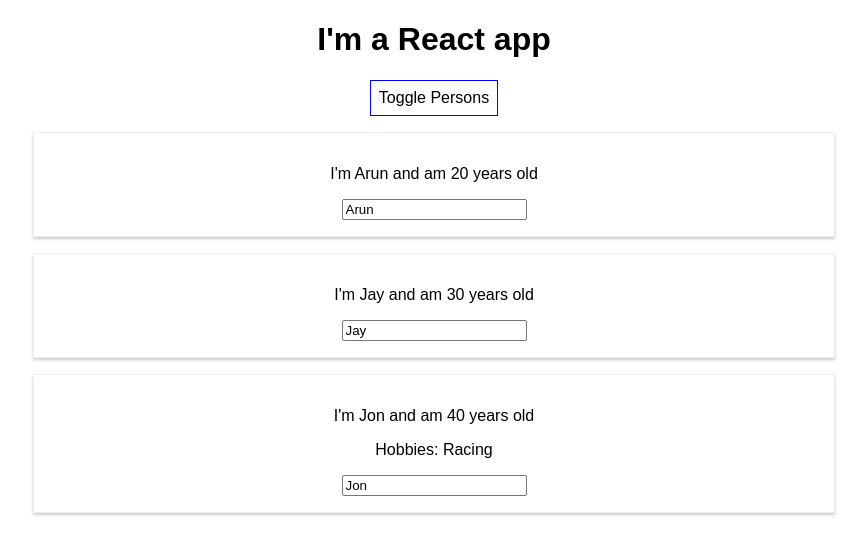
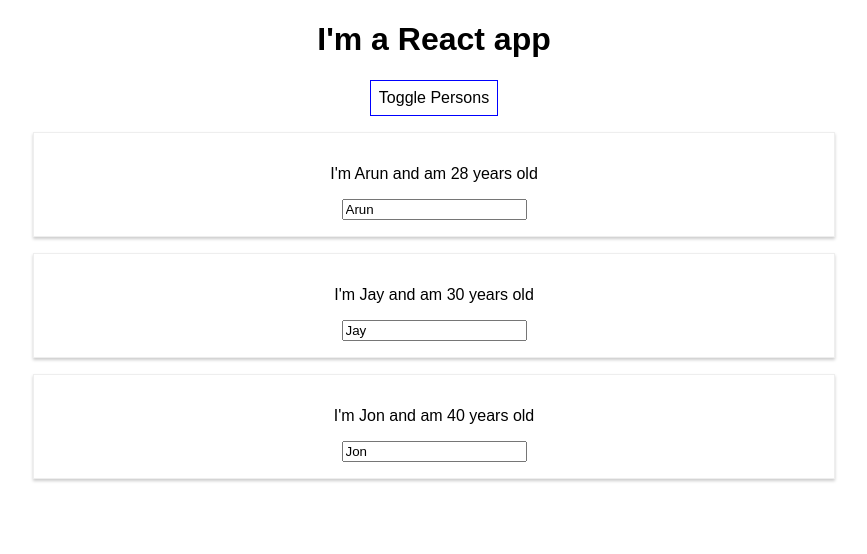
Before and after one commit to c42-arun/react-complete-guide, a React (Create React App) app: page / in a window 1280 px wide. Both pictures are taken after a click on the button "Toggle Persons". Shown: the top 554 px of the page, without its empty margins (206-1073 px from the left). Built offline with nearby package versions, Linux system fonts and the light colour scheme.

Commit message:
Outputting Lists

```diff
--- a/src/App.js
+++ b/src/App.js
@@ -5,7 +5,7 @@
 class App extends Component {
   state = {
     persons: [
-      {name: 'Arun', age: 20 },
+      {name: 'Arun', age: 28 },
       {name: 'Jay', age: 30 },
       {name: 'Jon', age: 40 },
     ],
@@ -21,7 +21,7 @@
     // for eg 'anotherState' slice is left unchanged
     this.setState({
       persons: [
-        {name: newName, age: 20 },
+        {name: newName, age: 25 },
         {name: 'Jay', age: 30 },
         {name: 'Jon', age: 33 },
       ],
@@ -37,7 +37,7 @@
     // for eg 'anotherState' slice is left unchanged
     this.setState({
       persons: [
-        {name: e.target.value, age: 20 },
+        {name: e.target.value, age: 25 },
         {name: 'Jay', age: 30 },
         {name: 'Jon', age: 33 },
       ],
@@ -63,15 +63,9 @@
     if (this.state.showPersons) {
       persons = (
         <div>
-          <Person name={this.state.persons[0].name} age={this.state.persons[0].age}
-            nameChangeHandler={this.nameChangeHandler}/>
-
-          {/* pass functions in params */}
-          {/* another way to pass args in ES6, but inefficient w.r.t React's change detection */}
-          <Person name={this.state.persons[1].name} age={this.state.persons[1].age}
-            changeOnClick={() => this.changeDetailsHandler('Chan!!')}/>
-
-          <Person name={this.state.persons[2].name} age={this.state.persons[2].age}>Hobbies: Racing</Person>
+          {this.state.persons.map(person => {
+            return <Person name={person.name} age={person.age} />
+          })}
         </div>
       );
     }
```
